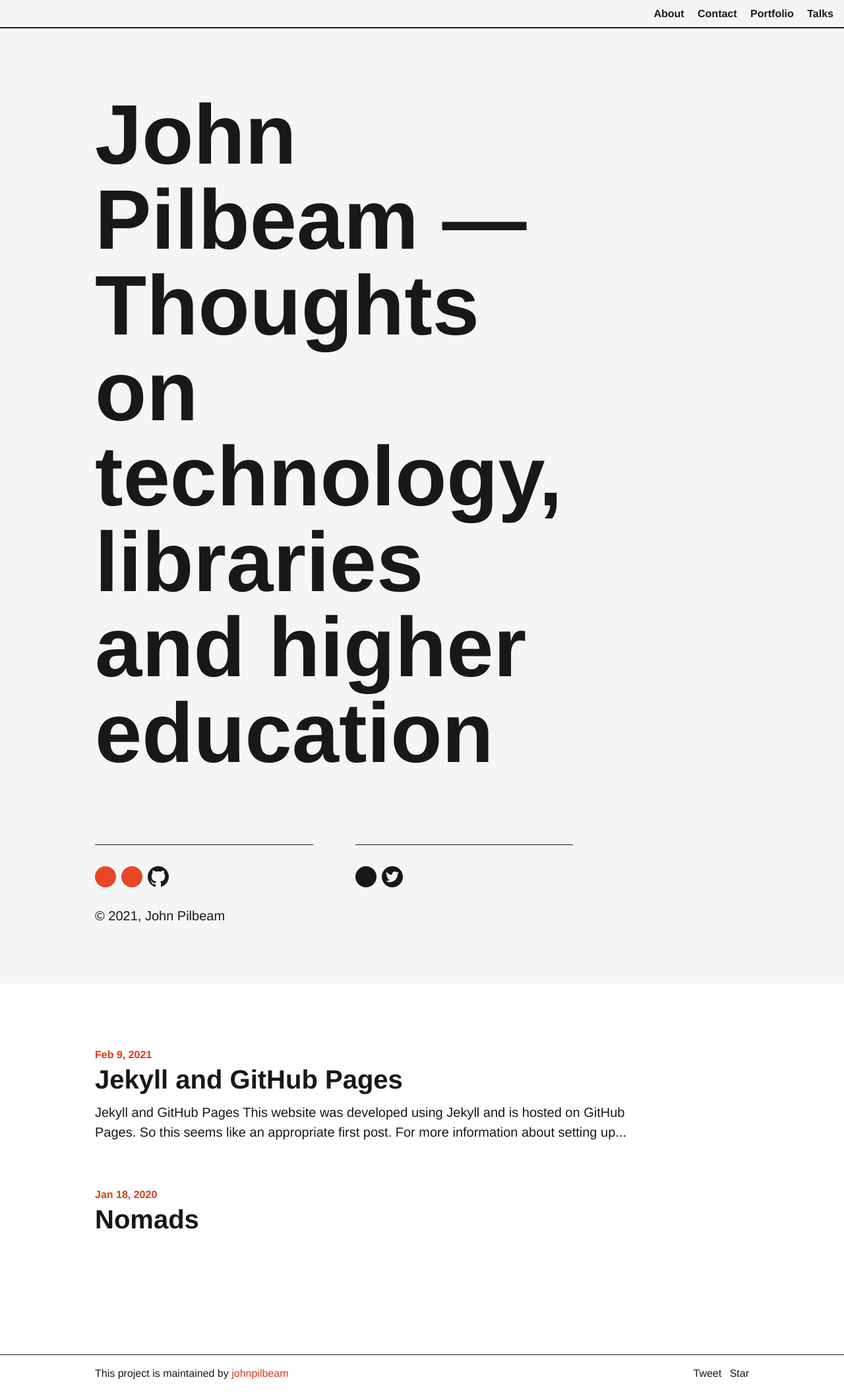
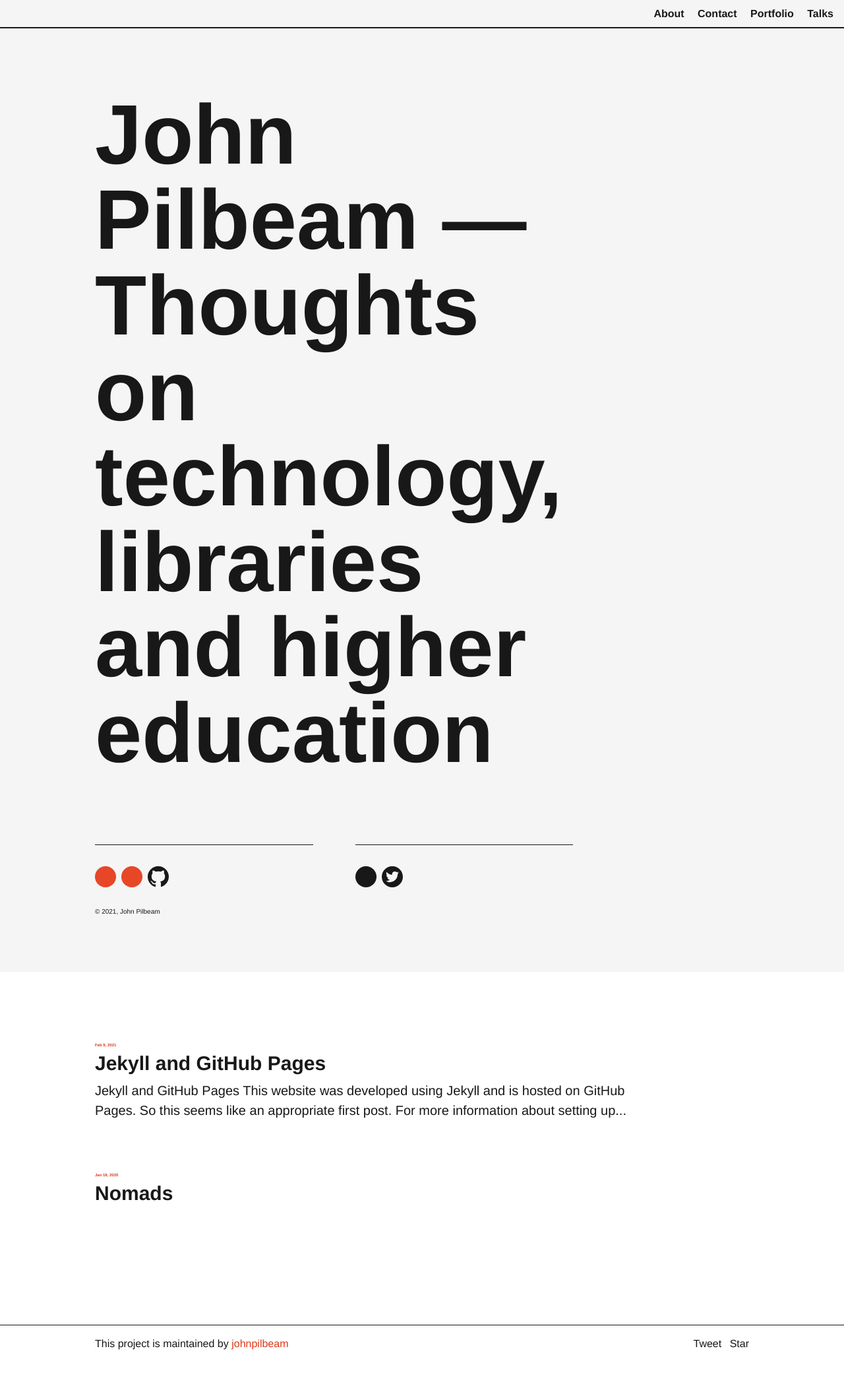
Before and after one commit to johnpilbeam/johnpilbeam.com, a Jekyll site: the page built from index.markdown, in a window 1280 px wide. Shown: the whole page at 66% size. Built offline with Jekyll 4.4.1, drawn with Linux system fonts in a browser that asks for light colours; comment, search, counter and statistics services are not loaded; after the commit the page ends 2065 px from its top, so only the background shows below that.

Commit message:
Update _variables.scss

```diff
--- a/_sass/_variables.scss
+++ b/_sass/_variables.scss
@@ -9,12 +9,12 @@ $prose-font-size: 20px;
 $h0-mobile: 64px;
 $h0-desktop: 128px;
 
-$h1-size: 40px !default;
-$h2-size: 32px !default;
+$h1-size: 30px !default;
+$h2-size: 22px !default;
 $h3-size: 24px !default;
-$h4-size: 20px !default;
-$h5-size: 16px !default;
-$h6-size: 12px !default;
+$h4-size: 10px !default;
+$h5-size: 6px !default;
+$h6-size: 4px !default;
 
 // Default border color
 $color-border: #ddd !default;
```
